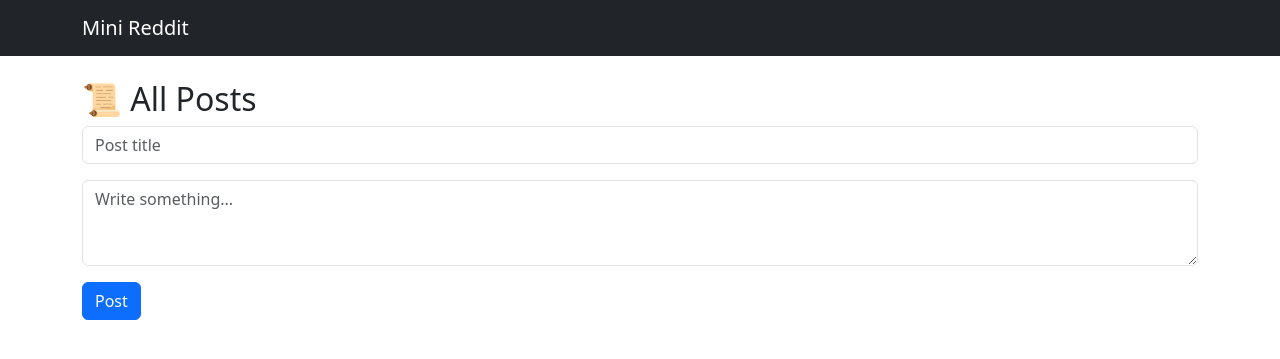
After one commit to asianbike/fastapi-reddit-clone, a FastAPI app: template app/templates/posts.html in a window 1280 px wide. The commit adds this page. Shown: the top 359 px of the page. Run offline with FastAPI, Linux system fonts and the light colour scheme; the template is opened without the code that fills it, so the values that code supplies are empty.

Commit message:
Add full frontend template for post and comment create/delete with Jinja2

```diff
--- a/app/main.py
+++ b/app/main.py
@@ -1,9 +1,12 @@
-from fastapi import FastAPI,Request
+from fastapi import FastAPI,Request,Depends
 from fastapi.templating import Jinja2Templates
 from fastapi.staticfiles import StaticFiles
-from .database import Base, engine
+from fastapi.responses import FileResponse
+from sqlalchemy.orm import Session
+from .database import Base, engine,get_db
 from .models import user, post, comment
 from .models.user import Base
+from .utils.oauth2 import get_current_user
 from .routers import user as routers_user, auth,comment as comment_router, protected, post as post_router, like as like_router
 import os
 
@@ -24,4 +27,40 @@ templates = Jinja2Templates(directory=os.path.join(BASE_DIR, "templates"))
 
 @app.get("/")
 def read_root(request:Request):
-    return templates.TemplateResponse("index.html",{"request":request})
+    return templates.TemplateResponse("index.html",{
+        "request":request,
+    })
+
+
+from fastapi import Form
+from fastapi.responses import RedirectResponse
+from starlette.status import HTTP_303_SEE_OTHER
+
+@app.get("/posts")
+def show_posts(request: Request, db: Session = Depends(get_db)):
+    posts = db.query(post.Post).all()
+    for p in posts:
+        p.comments = db.query(comment.Comment).filter(comment.Comment.post_id == p.id).all()
+    return templates.TemplateResponse("posts.html", {"request": request, "posts": posts})
+
+@app.post("/posts/new")
+def create_post(request: Request, title: str = Form(...), content: str = Form(...), db: Session = Depends(get_db), current_user = Depends(get_current_user)):
+    new_post = post.Post(title=title, content=content, user_id=current_user.id)
+    db.add(new_post)
+    db.commit()
+    return RedirectResponse(url="/posts", status_code=HTTP_303_SEE_OTHER)
+
+@app.post("/posts/{id}/delete")
+def delete_post(id: int, db: Session = Depends(get_db), current_user = Depends(get_current_user)):
+    post_obj = db.query(post.Post).filter(post.Post.id == id).first()
+    if post_obj and post_obj.user_id == current_user.id:
+        db.delete(post_obj)
+        db.commit()
+    return RedirectResponse(url="/posts", status_code=HTTP_303_SEE_OTHER)
+
+@app.post("/comments/new")
+def create_comment(request: Request, post_id: int = Form(...), content: str = Form(...), db: Session = Depends(get_db), current_user = Depends(get_current_user)):
+    new_comment = comment.Comment(content=content, post_id=post_id, user_id=current_user.id)
+    db.add(new_comment)
+    db.commit()
+    return RedirectResponse(url="/posts", status_code=HTTP_303_SEE_OTHER)
--- a/app/models/post.py
+++ b/app/models/post.py
@@ -12,4 +12,4 @@ class Post(Base):
 
     owner = relationship("User", back_populates="posts")
     comments = relationship("Comment", back_populates="post")
-    likes = relationship("Like", backref="posts")
+    likes = relationship("Like", backref="posts",cascade="all, delete")
--- /dev/null
+++ b/app/templates/posts.html
@@ -0,0 +1,50 @@
+{% extends "layout.html" %}
+{% block content %}
+<div class="container mt-4">
+  <h2>📜 All Posts</h2>
+
+  <!-- Post 작성 폼 -->
+  <form method="post" action="/create-post" class="mb-4">
+    <div class="mb-3">
+      <input type="text" name="title" class="form-control" placeholder="Post title" required>
+    </div>
+    <div class="mb-3">
+      <textarea name="content" class="form-control" rows="3" placeholder="Write something..." required></textarea>
+    </div>
+    <button type="submit" class="btn btn-primary">Post</button>
+  </form>
+
+  {% for post in posts %}
+  <div class="card mb-4">
+    <div class="card-body">
+      <h5 class="card-title">{{ post.title }}</h5>
+      <p class="card-text">{{ post.content }}</p>
+      <form method="post" action="/delete-post/{{ post.id }}" class="mb-3">
+        <button class="btn btn-sm btn-danger">Delete</button>
+      </form>
+
+      <!-- 댓글 리스트 -->
+      <h6>💬 Comments</h6>
+      <ul class="list-group mb-3">
+        {% for comment in post.comments %}
+        <li class="list-group-item d-flex justify-content-between align-items-center">
+          {{ comment.content }}
+          <form method="post" action="/delete-comment/{{ comment.id }}">
+            <button class="btn btn-sm btn-outline-danger">Delete</button>
+          </form>
+        </li>
+        {% endfor %}
+      </ul>
+
+      <!-- 댓글 작성 폼 -->
+      <form method="post" action="/create-comment/{{ post.id }}">
+        <div class="mb-2">
+          <input type="text" name="content" class="form-control" placeholder="Write a comment" required>
+        </div>
+        <button class="btn btn-sm btn-secondary">Add Comment</button>
+      </form>
+    </div>
+  </div>
+  {% endfor %}
+</div>
+{% endblock %}
--- a/app/utils/oauth2.py
+++ b/app/utils/oauth2.py
@@ -18,6 +18,9 @@ def get_db():
         db.close()
 
 def get_current_user(token:str = Depends(oauth2_scheme),db:Session=Depends(get_db)):
+    if token is None:
+        return None
+
     credentials_exception =HTTPException(
         status_code=status.HTTP_401_UNAUTHORIZED,
         detail="Could not validate credentials",
```
Also changed, not shown: app/templates/index.html (line endings or trailing spaces), 2 other files.
